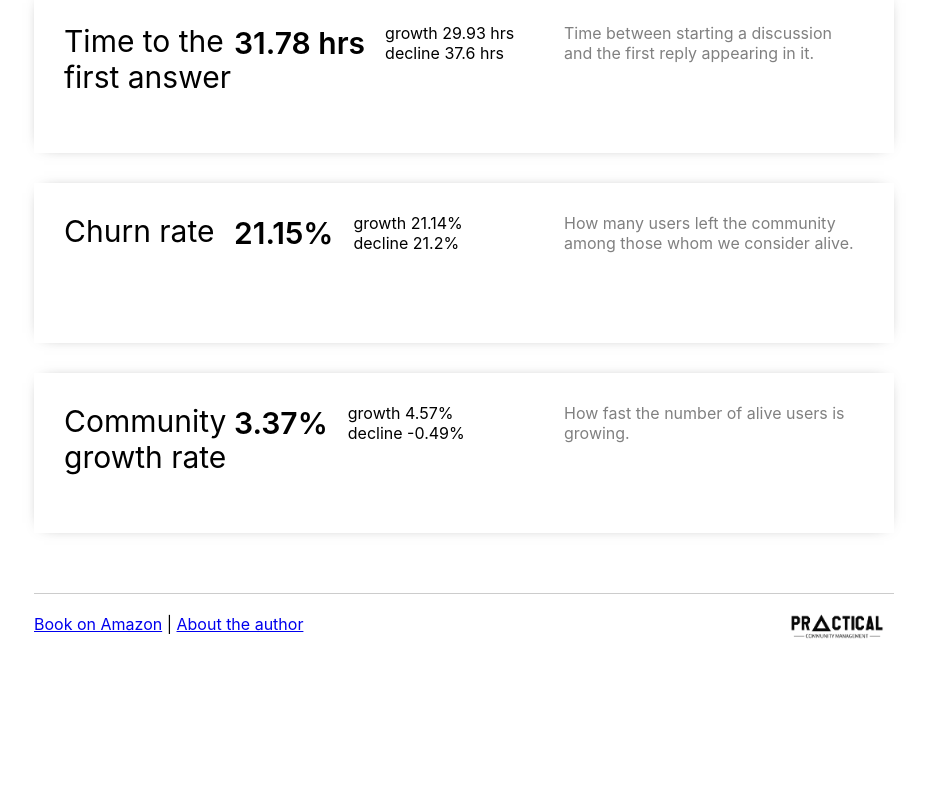
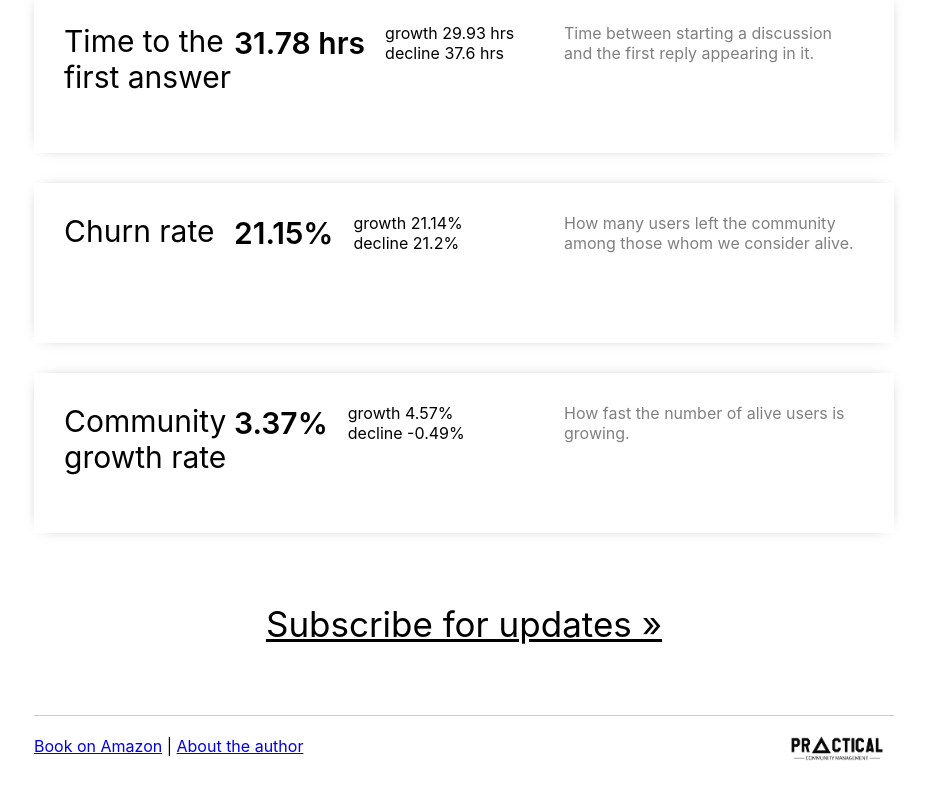
Before and after one commit to coweal/benchmarks, a React (Create React App) app: page / in a window 1280 px wide. Shown: the part 767-1567 px from the top of the page, without its empty margins (176-1103 px from the left). Before the commit the page ends 1461 px from the top, so only its background shows below. Built offline with nearby package versions, Linux system fonts and the light colour scheme.

Commit message:
Added a link to subscription form

```diff
--- a/src/App.css
+++ b/src/App.css
@@ -8,3 +8,18 @@
   text-decoration: none;
   color: inherit;
 }
+
+.subscriptionForm {
+  align-content: center;
+  width: 100%;
+}
+
+.subscriptionTitle {
+  text-align: center;
+  font-size: 35px;
+  padding: 30px 0 50px;
+}
+
+.subscriptionTitle a {
+  color: black;
+}
--- a/src/App.js
+++ b/src/App.js
@@ -14,6 +14,11 @@ function App() {
       <div className="container">
         <FeaturedMetrics />
       </div>
+      <div className="subscriptionForm">
+        <div className="subscriptionTitle">
+          <a href="https://forms.gle/9XKZJBEhjx3EKruP6" target="_blank">Subscribe for updates »</a>
+        </div>
+      </div>
       <div className="footer">
         <Footer />
       </div>
```
